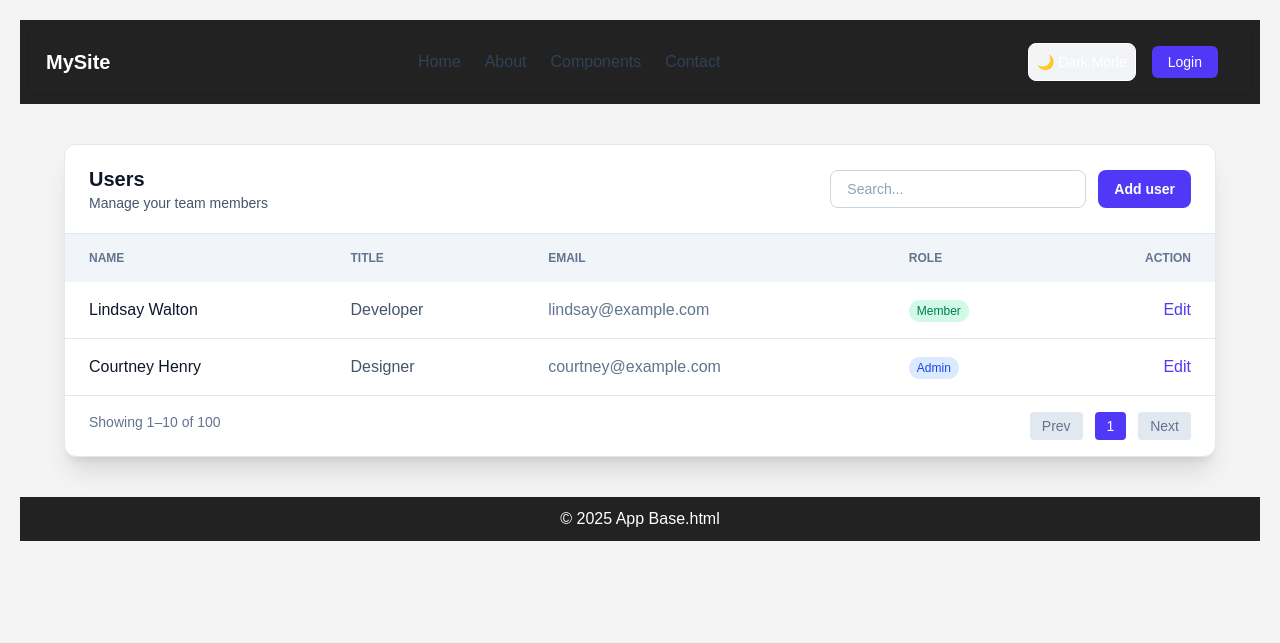
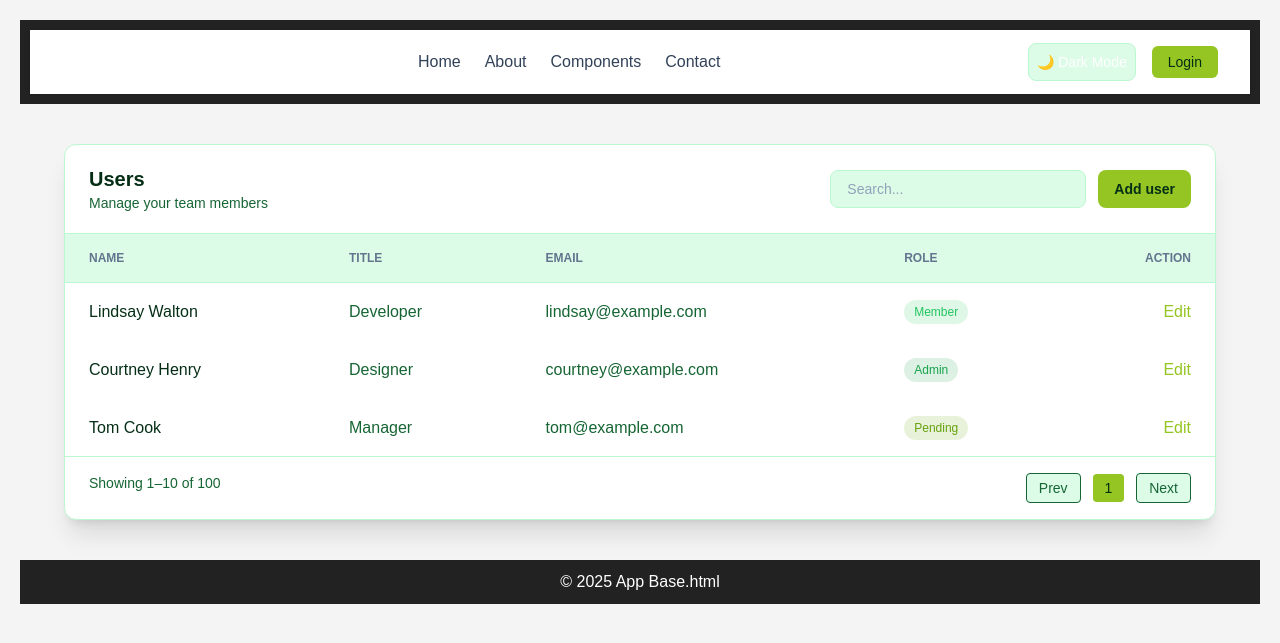
Before and after one commit to deepak12singh/compontes-tailwindcss-djnago, a Django app: page / in a window 1280 px wide. Shown: the top 643 px of the page. Run offline with Django 5.2, Linux system fonts and the light colour scheme.

Commit message:
comustm theme for this .

```diff
--- a/Demo/core/templates/core/core.html
+++ b/Demo/core/templates/core/core.html
@@ -1,36 +1,32 @@
 {% extends "base.html" %}
 
- {% block title %}App{% endblock %}
+{% block title %}App{% endblock %}
 
 
 {% block layout %}
 <main class="p-6 sm:p-10">
   <div class="max-w-6xl mx-auto">
 
-    <div class="bg-white dark:bg-slate-900 border border-slate-200 dark:border-slate-800 rounded-xl shadow-xl overflow-hidden">
+    <div class="bg-surface border border-border rounded-xl shadow-xl overflow-hidden">
 
       <!-- Header -->
-      <div class="px-6 py-5 border-b border-slate-200 dark:border-slate-800">
+      <div class="px-6 py-5 border-b border-border">
         <div class="flex flex-col md:flex-row md:items-center md:justify-between gap-4">
           <div>
-            <h1 class="text-xl font-bold text-slate-900 dark:text-white">Users</h1>
-            <p class="text-sm text-slate-600 dark:text-slate-400">
+            <h1 class="text-xl font-bold text-text-main">Users</h1>
+            <p class="text-sm text-text-muted">
               Manage your team members
             </p>
           </div>
 
           <div class="flex gap-3">
-            <input
-              type="text"
-              placeholder="Search..."
-              class="w-64 px-4 py-2 rounded-lg text-sm
-                     bg-white dark:bg-slate-800
-                     border border-slate-300 dark:border-slate-700
-                     text-slate-900 dark:text-slate-200
+            <input type="text" placeholder="Search..." class="w-64 px-4 py-2 rounded-lg text-sm
+                     bg-surface-alt
+                     border border-border
+                     text-text-main
                      placeholder-slate-400
-                     focus:ring-2 focus:ring-indigo-500 outline-none"
-            >
-            <button class="px-4 py-2 bg-indigo-600 hover:bg-indigo-500 text-white rounded-lg text-sm font-semibold">
+                     focus:ring-2 focus:ring-primary outline-none">
+            <button class="px-4 py-2 bg-primary hover:opacity-90 text-primary-content rounded-lg text-sm font-semibold">
               Add user
             </button>
           </div>
@@ -40,7 +36,7 @@
       <!-- Table -->
       <div class="overflow-x-auto">
         <table class="w-full text-left">
-          <thead class="bg-slate-100 dark:bg-slate-800">
+          <thead class="bg-surface-alt border-b border-border">
             <tr>
               <th class="px-6 py-4 text-xs font-bold uppercase text-slate-500">Name</th>
               <th class="px-6 py-4 text-xs font-bold uppercase text-slate-500">Title</th>
@@ -50,51 +46,92 @@
             </tr>
           </thead>
 
-          <tbody class="divide-y divide-slate-200 dark:divide-slate-800">
-
-            <tr class="hover:bg-slate-100 dark:hover:bg-slate-800">
-              <td class="px-6 py-4 font-medium text-slate-900 dark:text-white">
+          <tbody class="divide-y divide-surface">
+            <!-- ROW 1 -->
+            <tr class="transition hover:bg-background/60">
+              <td class="px-6 py-4 font-medium text-text-main">
                 Lindsay Walton
               </td>
-              <td class="px-6 py-4 text-slate-600 dark:text-slate-300">Developer</td>
-              <td class="px-6 py-4 text-slate-500">lindsay@example.com</td>
+              <td class="px-6 py-4 text-text-muted">
+                Developer
+              </td>
+              <td class="px-6 py-4 text-text-muted">
+                lindsay@example.com
+              </td>
               <td class="px-6 py-4">
-                <span class="px-2 py-1 text-xs rounded-full bg-emerald-100 text-emerald-700">
+                <span
+                  class="inline-flex items-center rounded-full bg-success/15 px-2.5 py-1 text-xs font-medium text-success">
                   Member
                 </span>
               </td>
               <td class="px-6 py-4 text-right">
-                <button class="text-indigo-600 hover:underline">Edit</button>
+                <button
+                  class="font-medium text-primary hover:underline focus:outline-none focus:ring-2 focus:ring-primary/40 rounded">
+                  Edit
+                </button>
               </td>
             </tr>
 
-            <tr class="hover:bg-slate-100 dark:hover:bg-slate-800">
-              <td class="px-6 py-4 font-medium text-slate-900 dark:text-white">
+            <!-- ROW 2 -->
+            <tr class="transition hover:bg-background/60">
+              <td class="px-6 py-4 font-medium text-text-main">
                 Courtney Henry
               </td>
-              <td class="px-6 py-4 text-slate-600 dark:text-slate-300">Designer</td>
-              <td class="px-6 py-4 text-slate-500">courtney@example.com</td>
+              <td class="px-6 py-4 text-text-muted">
+                Designer
+              </td>
+              <td class="px-6 py-4 text-text-muted">
+                courtney@example.com
+              </td>
               <td class="px-6 py-4">
-                <span class="px-2 py-1 text-xs rounded-full bg-blue-100 text-blue-700">
+                <span
+                  class="inline-flex items-center rounded-full bg-info/15 px-2.5 py-1 text-xs font-medium text-info">
                   Admin
                 </span>
               </td>
               <td class="px-6 py-4 text-right">
-                <button class="text-indigo-600 hover:underline">Edit</button>
+                <button
+                  class="font-medium text-primary hover:underline focus:outline-none focus:ring-2 focus:ring-primary/40 rounded">
+                  Edit
+                </button>
               </td>
             </tr>
 
+            <!-- ROW 3 -->
+            <tr class="transition hover:bg-background/60">
+              <td class="px-6 py-4 font-medium text-text-main">
+                Tom Cook
+              </td>
+              <td class="px-6 py-4 text-text-muted">
+                Manager
+              </td>
+              <td class="px-6 py-4 text-text-muted">
+                tom@example.com
+              </td>
+              <td class="px-6 py-4">
+                <span
+                  class="inline-flex items-center rounded-full bg-warning/15 px-2.5 py-1 text-xs font-medium text-warning">
+                  Pending
+                </span>
+              </td>
+              <td class="px-6 py-4 text-right">
+                <button
+                  class="font-medium text-primary hover:underline focus:outline-none focus:ring-2 focus:ring-primary/40 rounded">
+                  Edit
+                </button>
+              </td>
+            </tr>
           </tbody>
         </table>
       </div>
 
       <!-- Footer -->
-      <div class="px-6 py-4 border-t border-slate-200 dark:border-slate-800 flex justify-between text-sm text-slate-500">
+      <div class="px-6 py-4 border-t border-border flex justify-between text-sm text-text-muted">
         <span>Showing 1–10 of 100</span>
         <div class="space-x-2">
-          <button class="px-3 py-1 bg-slate-200 dark:bg-slate-800 rounded">Prev</button>
-          <button class="px-3 py-1 bg-indigo-600 text-white rounded">1</button>
-          <button class="px-3 py-1 bg-slate-200 dark:bg-slate-800 rounded">Next</button>
+          <button class="px-3 py-1 bg-surface-alt border rounded">Prev</button>
+          <button class="px-3 py-1 bg-primary text-primary-content rounded">1</button>
+          <button class="px-3 py-1 bg-surface-alt border rounded">Next</button>
         </div>
       </div>
 
--- a/Demo/tailwindcss/static/tailwindcss/css/main.css
+++ b/Demo/tailwindcss/static/tailwindcss/css/main.css
@@ -7,23 +7,11 @@
       "Segoe UI Emoji", "Segoe UI Symbol", "Noto Color Emoji";
     --font-mono: ui-monospace, SFMono-Regular, Menlo, Monaco, Consolas, "Liberation Mono",
       "Courier New", monospace;
-    --color-emerald-100: oklch(95% 0.052 163.051);
-    --color-emerald-700: oklch(50.8% 0.118 165.612);
-    --color-blue-100: oklch(93.2% 0.032 255.585);
-    --color-blue-700: oklch(48.8% 0.243 264.376);
-    --color-indigo-500: oklch(58.5% 0.233 277.117);
-    --color-indigo-600: oklch(51.1% 0.262 276.966);
-    --color-slate-100: oklch(96.8% 0.007 247.896);
-    --color-slate-200: oklch(92.9% 0.013 255.508);
     --color-slate-300: oklch(86.9% 0.022 252.894);
     --color-slate-400: oklch(70.4% 0.04 256.788);
     --color-slate-500: oklch(55.4% 0.046 257.417);
     --color-slate-600: oklch(44.6% 0.043 257.281);
     --color-slate-700: oklch(37.2% 0.044 257.287);
-    --color-slate-800: oklch(27.9% 0.041 260.031);
-    --color-slate-900: oklch(20.8% 0.042 265.755);
-    --color-gray-100: oklch(96.7% 0.003 264.542);
-    --color-gray-900: oklch(21% 0.034 264.665);
     --color-white: #fff;
     --spacing: 0.25rem;
     --container-6xl: 72rem;
@@ -46,6 +34,22 @@
     --default-transition-timing-function: cubic-bezier(0.4, 0, 0.2, 1);
     --default-font-family: var(--font-sans);
     --default-mono-font-family: var(--font-mono);
+    --color-background: var(--color-background);
+    --color-surface: var(--color-surface);
+    --color-surface-alt: var(--color-surface-alt);
+    --color-border: var(--color-border);
+    --color-text-main: var(--color-text-main);
+    --color-text-muted: var(--color-text-muted);
+    --color-primary: var(--color-primary);
+    --color-primary-content: var(--color-primary-content);
+    --color-secondary: var(--color-secondary);
+    --color-secondary-content: var(--color-secondary-content);
+    --color-accent: var(--color-accent);
+    --color-accent-content: var(--color-accent-content);
+    --color-info: var(--color-info);
+    --color-success: var(--color-success);
+    --color-warning: var(--color-warning);
+    --color-error: var(--color-error);
   }
 }
 @layer base {
@@ -215,6 +219,9 @@
   .hidden {
     display: none;
   }
+  .inline-flex {
+    display: inline-flex;
+  }
   .h-16 {
     height: calc(var(--spacing) * 16);
   }
@@ -282,9 +289,9 @@
       border-bottom-width: calc(1px * calc(1 - var(--tw-divide-y-reverse)));
     }
   }
-  .divide-slate-200 {
+  .divide-surface {
     :where(& > :not(:last-child)) {
-      border-color: var(--color-slate-200);
+      border-color: var(--color-surface);
     }
   }
   .overflow-hidden {
@@ -320,32 +327,38 @@
     border-bottom-style: var(--tw-border-style);
     border-bottom-width: 1px;
   }
-  .border-slate-200 {
-    border-color: var(--color-slate-200);
+  .border-border {
+    border-color: var(--color-border);
   }
-  .border-slate-300 {
-    border-color: var(--color-slate-300);
+  .bg-background {
+    background-color: var(--color-background);
   }
-  .bg-blue-100 {
-    background-color: var(--color-blue-100);
+  .bg-info\/15 {
+    background-color: var(--color-info);
+    @supports (color: color-mix(in lab, red, red)) {
+      background-color: color-mix(in oklab, var(--color-info) 15%, transparent);
+    }
   }
-  .bg-emerald-100 {
-    background-color: var(--color-emerald-100);
+  .bg-primary {
+    background-color: var(--color-primary);
   }
-  .bg-gray-100 {
-    background-color: var(--color-gray-100);
+  .bg-success\/15 {
+    background-color: var(--color-success);
+    @supports (color: color-mix(in lab, red, red)) {
+      background-color: color-mix(in oklab, var(--color-success) 15%, transparent);
+    }
   }
-  .bg-indigo-600 {
-    background-color: var(--color-indigo-600);
+  .bg-surface {
+    background-color: var(--color-surface);
   }
-  .bg-slate-100 {
-    background-color: var(--color-slate-100);
+  .bg-surface-alt {
+    background-color: var(--color-surface-alt);
   }
-  .bg-slate-200 {
-    background-color: var(--color-slate-200);
-  }
-  .bg-white {
-    background-color: var(--color-white);
+  .bg-warning\/15 {
+    background-color: var(--color-warning);
+    @supports (color: color-mix(in lab, red, red)) {
+      background-color: color-mix(in oklab, var(--color-warning) 15%, transparent);
+    }
   }
   .p-2 {
     padding: calc(var(--spacing) * 2);
@@ -355,6 +368,9 @@
   }
   .px-2 {
     padding-inline: calc(var(--spacing) * 2);
+  }
+  .px-2\.5 {
+    padding-inline: calc(var(--spacing) * 2.5);
   }
   .px-3 {
     padding-inline: calc(var(--spacing) * 3);
@@ -417,20 +433,14 @@
     --tw-font-weight: var(--font-weight-semibold);
     font-weight: var(--font-weight-semibold);
   }
-  .text-blue-700 {
-    color: var(--color-blue-700);
+  .text-info {
+    color: var(--color-info);
   }
-  .text-emerald-700 {
-    color: var(--color-emerald-700);
+  .text-primary {
+    color: var(--color-primary);
   }
-  .text-gray-900 {
-    color: var(--color-gray-900);
-  }
-  .text-indigo-600 {
-    color: var(--color-indigo-600);
-  }
-  .text-slate-300 {
-    color: var(--color-slate-300);
+  .text-primary-content {
+    color: var(--color-primary-content);
   }
   .text-slate-500 {
     color: var(--color-slate-500);
@@ -441,8 +451,17 @@
   .text-slate-700 {
     color: var(--color-slate-700);
   }
-  .text-slate-900 {
-    color: var(--color-slate-900);
+  .text-success {
+    color: var(--color-success);
+  }
+  .text-text-main {
+    color: var(--color-text-main);
+  }
+  .text-text-muted {
+    color: var(--color-text-muted);
+  }
+  .text-warning {
+    color: var(--color-warning);
   }
   .text-white {
     color: var(--color-white);
@@ -463,6 +482,11 @@
     --tw-shadow: 0 20px 25px -5px var(--tw-shadow-color, rgb(0 0 0 / 0.1)), 0 8px 10px -6px var(--tw-shadow-color, rgb(0 0 0 / 0.1));
     box-shadow: var(--tw-inset-shadow), var(--tw-inset-ring-shadow), var(--tw-ring-offset-shadow), var(--tw-ring-shadow), var(--tw-shadow);
   }
+  .transition {
+    transition-property: color, background-color, border-color, outline-color, text-decoration-color, fill, stroke, --tw-gradient-from, --tw-gradient-via, --tw-gradient-to, opacity, box-shadow, transform, translate, scale, rotate, filter, -webkit-backdrop-filter, backdrop-filter, display, content-visibility, overlay, pointer-events;
+    transition-timing-function: var(--tw-ease, var(--default-transition-timing-function));
+    transition-duration: var(--tw-duration, var(--default-transition-duration));
+  }
   .transition-colors {
     transition-property: color, background-color, border-color, outline-color, text-decoration-color, fill, stroke, --tw-gradient-from, --tw-gradient-via, --tw-gradient-to;
     transition-timing-function: var(--tw-ease, var(--default-transition-timing-function));
@@ -476,45 +500,20 @@
     --tw-outline-style: none;
     outline-style: none;
   }
-  .hover\:bg-indigo-500 {
+  .hover\:bg-background\/60 {
     &:hover {
       @media (hover: hover) {
-        background-color: var(--color-indigo-500);
+        background-color: var(--color-background);
+        @supports (color: color-mix(in lab, red, red)) {
+          background-color: color-mix(in oklab, var(--color-background) 60%, transparent);
+        }
       }
     }
   }
-  .hover\:bg-slate-100 {
+  .hover\:text-primary {
     &:hover {
       @media (hover: hover) {
-        background-color: var(--color-slate-100);
-      }
-    }
-  }
-  .hover\:text-indigo-500 {
-    &:hover {
-      @media (hover: hover) {
-        color: var(--color-indigo-500);
-      }
-    }
-  }
-  .hover\:text-indigo-600 {
-    &:hover {
-      @media (hover: hover) {
-        color: var(--color-indigo-600);
-      }
-    }
-  }
-  .hover\:text-slate-300 {
-    &:hover {
-      @media (hover: hover) {
-        color: var(--color-slate-300);
-      }
-    }
-  }
-  .hover\:text-white {
-    &:hover {
-      @media (hover: hover) {
-        color: var(--color-white);
+        color: var(--color-primary);
       }
     }
   }
@@ -525,15 +524,36 @@
       }
     }
   }
+  .hover\:opacity-90 {
+    &:hover {
+      @media (hover: hover) {
+        opacity: 90%;
+      }
+    }
+  }
   .focus\:ring-2 {
     &:focus {
       --tw-ring-shadow: var(--tw-ring-inset,) 0 0 0 calc(2px + var(--tw-ring-offset-width)) var(--tw-ring-color, currentcolor);
       box-shadow: var(--tw-inset-shadow), var(--tw-inset-ring-shadow), var(--tw-ring-offset-shadow), var(--tw-ring-shadow), var(--tw-shadow);
     }
   }
-  .focus\:ring-indigo-500 {
+  .focus\:ring-primary {
     &:focus {
-      --tw-ring-color: var(--color-indigo-500);
+      --tw-ring-color: var(--color-primary);
+    }
+  }
+  .focus\:ring-primary\/40 {
+    &:focus {
+      --tw-ring-color: var(--color-primary);
+      @supports (color: color-mix(in lab, red, red)) {
+        --tw-ring-color: color-mix(in oklab, var(--color-primary) 40%, transparent);
+      }
+    }
+  }
+  .focus\:outline-none {
+    &:focus {
+      --tw-outline-style: none;
+      outline-style: none;
     }
   }
   .sm\:p-10 {
@@ -581,65 +601,14 @@
       display: inline;
     }
   }
-  .dark\:divide-slate-800 {
-    &:where(.dark, .dark *) {
-      :where(& > :not(:last-child)) {
-        border-color: var(--color-slate-800);
-      }
-    }
-  }
-  .dark\:border-slate-700 {
-    &:where(.dark, .dark *) {
-      border-color: var(--color-slate-700);
-    }
-  }
-  .dark\:border-slate-800 {
-    &:where(.dark, .dark *) {
-      border-color: var(--color-slate-800);
-    }
-  }
-  .dark\:bg-slate-800 {
-    &:where(.dark, .dark *) {
-      background-color: var(--color-slate-800);
-    }
-  }
-  .dark\:bg-slate-900 {
-    &:where(.dark, .dark *) {
-      background-color: var(--color-slate-900);
-    }
-  }
-  .dark\:text-slate-200 {
-    &:where(.dark, .dark *) {
-      color: var(--color-slate-200);
-    }
-  }
   .dark\:text-slate-300 {
     &:where(.dark, .dark *) {
       color: var(--color-slate-300);
     }
   }
-  .dark\:text-slate-400 {
-    &:where(.dark, .dark *) {
-      color: var(--color-slate-400);
-    }
-  }
-  .dark\:text-slate-500 {
-    &:where(.dark, .dark *) {
-      color: var(--color-slate-500);
-    }
-  }
   .dark\:text-white {
     &:where(.dark, .dark *) {
       color: var(--color-white);
-    }
-  }
-  .dark\:hover\:bg-slate-800 {
-    &:where(.dark, .dark *) {
-      &:hover {
-        @media (hover: hover) {
-          background-color: var(--color-slate-800);
-        }
-      }
     }
   }
   .dark\:hover\:text-white {
@@ -652,9 +621,54 @@
     }
   }
 }
-@layer theme {
+@layer base {
+  :root {
+    --color-background: #f0fdf4;
+    --color-surface: #ffffff;
+    --color-surface-alt: #dcfce7;
+    --color-border: #bbf7d0;
+    --color-text-main: #052e16;
+    --color-text-muted: #166534;
+    --color-primary: #94c522;
+    --color-primary-content: #052e16;
+    --color-secondary: #15803d;
+    --color-secondary-content: #ecfdf5;
+    --color-accent: #84cc16;
+    --color-accent-content: #1a2e05;
+    --color-info: #16a34a;
+    --color-success: #22c55e;
+    --color-warning: #65a30d;
+    --color-error: #b91c1c;
+  }
   .dark {
-    --color-brand: #60a5fa;
+    --color-background: #022c22;
+    --color-surface: #064e3b;
+    --color-surface-alt: #065f46;
+    --color-border: #14532d;
+    --color-text-main: #ecfdf5;
+    --color-text-muted: #a7f3d0;
+    --color-primary: #decf4a;
+    --color-primary-content: #022c22;
+    --color-secondary: #86efac;
+    --color-secondary-content: #022c22;
+    --color-accent: #bef264;
+    --color-accent-content: #1a2e05;
+    --color-info: #6ee7b7;
+    --color-success: #4ade80;
+    --color-warning: #a3e635;
+    --color-error: #f87171;
+  }
+  [data-theme="rainforest"] {
+    --color-background: #052e16;
+    --color-surface: #064e3b;
+    --color-surface-alt: #14532d;
+    --color-border: #166534;
+    --color-text-main: #ecfdf5;
+    --color-text-muted: #bbf7d0;
+    --color-primary: #22c55e;
+    --color-primary-content: #052e16;
+    --color-secondary: #166534;
+    --color-accent: #a3e635;
   }
 }
 @property --tw-space-y-reverse {
--- a/Demo/templates/base.html
+++ b/Demo/templates/base.html
@@ -3,7 +3,7 @@
 
 
 {% block body_class %}
-    bg-gray-100 text-gray-900 dark:bg-slate-900 dark:text-white transition-colors duration-300
+bg-background text-text-main transition-colors duration-300
 {% endblock %}
 
 
--- a/Demo/templates/includes/nav.html
+++ b/Demo/templates/includes/nav.html
@@ -1,8 +1,8 @@
-<nav class="max-w-7xl mx-auto px-4 **bg-white** dark:bg-slate-900 shadow-sm">
+<nav class="max-w-7xl mx-auto px-4 bg-surface shadow-sm">
     <div class="flex h-16 items-center justify-between">
         <!-- Logo -->
         <div class="text-xl font-semibold dark:text-white">
-            <a href="/" class="hover:text-indigo-500">MySite</a>
+            <a href="/" class="hover:text-primary">MySite</a>
         </div>
 
         <!-- Desktop Menu -->
@@ -12,14 +12,15 @@
 
         <div class="flex items-center space-x-4">
             <!-- Dark Mode Toggle (ID fixed to 'theme-toggle') -->
-             <button id="theme-toggle" class="p-2 border rounded-lg bg-gray-100 dark:bg-slate-800 dark:border-slate-700 text-sm">
+            <button id="theme-toggle" class="p-2 border rounded-lg bg-surface-alt border-border text-sm">
                 <span class="dark:hidden">🌙 Dark Mode</span>
                 <span class="hidden dark:inline text-white">☀️ Light Mode</span>
             </button>
 
             <!-- CTA Button -->
             <div class="hidden md:block">
-                <a href="/login/" class="rounded-md bg-indigo-600 px-4 py-2 text-sm font-medium text-white hover:bg-indigo-500">
+                <a href="/login/"
+                    class="rounded-md bg-primary px-4 py-2 text-sm font-medium text-primary-content hover:opacity-90">
                     Login
                 </a>
             </div>
@@ -34,7 +35,7 @@
     <!-- Mobile Menu -->
     <div id="mobile-menu" class="hidden md:hidden flex flex-col space-y-3 pb-4 px-2 text-slate-700">
         {% include "includes/nav_links.html" %}
-        <a href="/login/" class="bg-indigo-600 text-white px-4 py-2 rounded text-center">Login</a>
+        <a href="/login/" class="bg-primary text-primary-content px-4 py-2 rounded text-center">Login</a>
     </div>
 </nav>
 
@@ -68,45 +69,3 @@
         }
     });
 </script>
-
-
-
-
-{% comment %} <nav class="max-w-7xl mx-auto px-4">
-        <div class="flex h-16 items-center justify-between">
-
-            <!-- Logo / Brand -->
-            <div class="text-xl font-semibold">
-                <a href="/" class="hover:text-slate-300">
-                    MySite
-                </a>
-            </div>
-
-            <!-- Desktop Menu -->
-            <div class="hidden md:flex space-x-6">
-                <a href="/" class="hover:text-slate-300">Home</a>
-                <a href="/about/" class="hover:text-slate-300">About</a>
-                <a href="/components/" class="hover:text-slate-300">Components</a>
-                <a href="/contact/" class="hover:text-slate-300">Contact</a>
-            </div>
-
-            <!-- CTA Button -->
-            <div class="hidden md:block">
-                <a href="/login/"
-                   class="rounded-md bg-indigo-600 px-4 py-2 text-sm font-medium hover:bg-indigo-500">
-                    Login
-                </a>
-            </div>
-
-            <button id="theme-toggle" class="p-2 border rounded-lg bg-gray-100 dark:bg-slate-800">
-            <span class="dark:hidden">🌙 Dark Mode</span>
-            <span class="hidden dark:inline">☀️ Light Mode</span>
-        </button>
-
-            <!-- Mobile Menu Button -->
-            <button class="md:hidden text-slate-300 hover:text-white">
-                ☰
-            </button>
-
-        </div>
-</nav>  {% endcomment %}
--- a/Demo/templates/includes/nav_links.html
+++ b/Demo/templates/includes/nav_links.html
@@ -1,4 +1,4 @@
-<a href="/" class="transition-colors hover:text-indigo-600 dark:text-slate-300 dark:hover:text-white">Home</a>
-<a href="/about/" class="transition-colors hover:text-indigo-600 dark:text-slate-300 dark:hover:text-white">About</a>
-<a href="/components/" class="transition-colors hover:text-indigo-600 dark:text-slate-300 dark:hover:text-white">Components</a>
-<a href="/contact/" class="transition-colors hover:text-indigo-600 dark:text-slate-300 dark:hover:text-white">Contact</a>
+<a href="/" class="transition-colors hover:text-primary dark:text-slate-300 dark:hover:text-white">Home</a>
+<a href="/about/" class="transition-colors hover:text-primary dark:text-slate-300 dark:hover:text-white">About</a>
+<a href="/components/" class="transition-colors hover:text-primary dark:text-slate-300 dark:hover:text-white">Components</a>
+<a href="/contact/" class="transition-colors hover:text-primary dark:text-slate-300 dark:hover:text-white">Contact</a>
```
Also changed, not shown: Demo/z_dev/input.css (+110 -10 lines).
